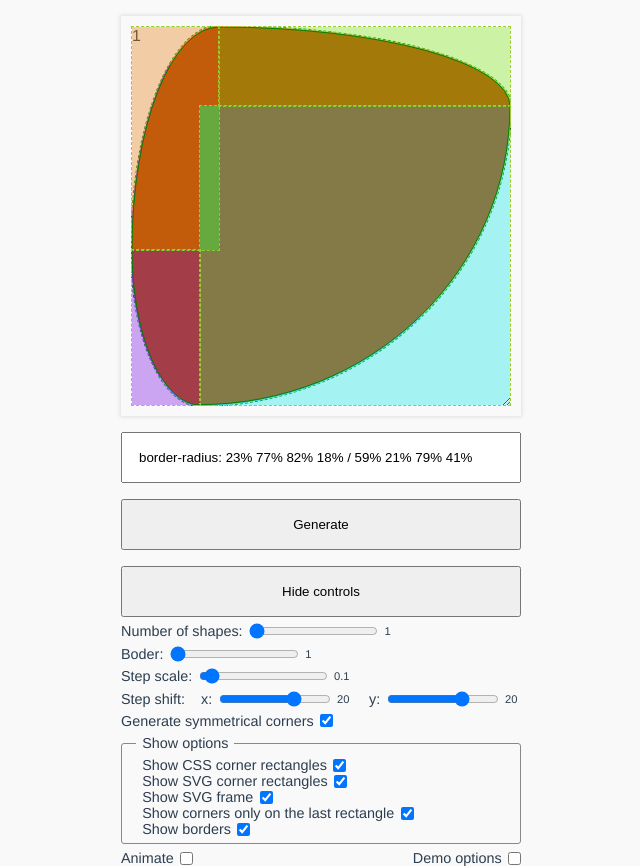
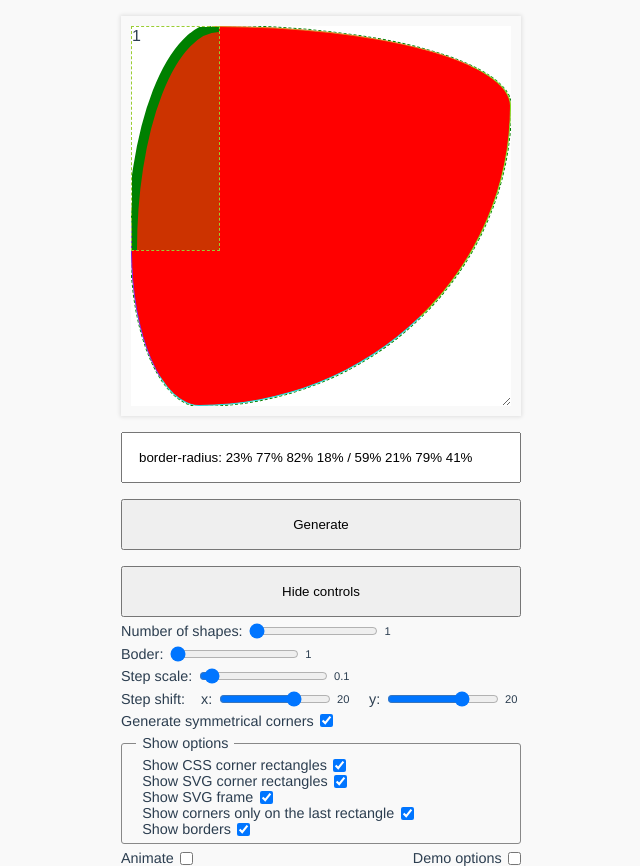
Before and after one commit to maxzz/border-radius-generator, a Vue app: page / in a window 1280 px wide. Shown: the whole page, without its empty margins (319-959 px from the left). Built offline with nearby package versions, Linux system fonts and the light colour scheme.

Commit message:
feature: experimenting with SVG ellipse animation 1. somehow working

```diff
--- a/src/App.vue
+++ b/src/App.vue
@@ -24,18 +24,18 @@
                         '--h3': corners[7],
                     }"
                 >
-                    <template v-if="options.showCssRects">
+                    <!-- <template v-if="options.showCssRects">
                         <div class="css-marker bm-tl" :title="`top-left\n${corners[0]}, ${corners[4]}`"> </div>
                         <div class="css-marker bm-tr" :title="`top-right\n${corners[1]}, ${corners[5]}`"></div>
                         <div class="css-marker bm-br" :title="`bottom-right\n${corners[2]}, ${corners[6]}`"></div>
                         <div class="css-marker bm-bl" :title="`bottom-left\n${corners[3]}, ${corners[7]}`"></div>
-                    </template>
+                    </template> -->
 
                     <template v-if="options.showSvgFrame">
-                        <svg class="svg-marker bm-tl" :style="{fill: options.showSvgRects ? 'rgba(0, 255, 0, .2)' : 'none'}"> <ellipse :cx="`100%`" :cy="`100%`" :rx="`100%`" :ry="`100%`"/> </svg>
-                        <svg class="svg-marker bm-tr" :style="{fill: options.showSvgRects ? 'rgba(0, 255, 0, .2)' : 'none'}"> <ellipse :cx="`0%`" :cy="`100%`" :rx="`100%`" :ry="`100%`"/> </svg>
-                        <svg class="svg-marker bm-br" :style="{fill: options.showSvgRects ? 'rgba(0, 255, 0, .2)' : 'none'}"> <ellipse :cx="`0%`" :cy="`0%`" :rx="`100%`" :ry="`100%`"/> </svg>
-                        <svg class="svg-marker bm-bl" :style="{fill: options.showSvgRects ? 'rgba(0, 255, 0, .2)' : 'none'}"> <ellipse :cx="`100%`" :cy="`0%`" :rx="`100%`" :ry="`100%`"/> </svg>
+                        <svg class="svg-marker bm-tl" :style="{fill: options.showSvgRects ? 'rgba(0, 255, 0, .2)' : 'none'}"> <ellipse pathLength="4" :cx="`100%`" :cy="`100%`" :rx="`100%`" :ry="`100%`"/> </svg>
+                        <!-- <svg class="svg-marker bm-tr" :style="{fill: options.showSvgRects ? 'rgba(0, 255, 0, .2)' : 'none'}"> <ellipse pathLength="1" :cx="`0%`" :cy="`100%`" :rx="`100%`" :ry="`100%`"/> </svg>
+                        <svg class="svg-marker bm-br" :style="{fill: options.showSvgRects ? 'rgba(0, 255, 0, .2)' : 'none'}"> <ellipse pathLength="1" :cx="`0%`" :cy="`0%`" :rx="`100%`" :ry="`100%`"/> </svg>
+                        <svg class="svg-marker bm-bl" :style="{fill: options.showSvgRects ? 'rgba(0, 255, 0, .2)' : 'none'}"> <ellipse pathLength="1" :cx="`100%`" :cy="`0%`" :rx="`100%`" :ry="`100%`"/> </svg> -->
                     </template>
                 </div>
 
@@ -433,8 +433,21 @@
             // fill: none;
             // fill: rgba(0, 255, 0, .2);
             stroke: green;
-            stroke-width: 1;
+            stroke-width: 10;
             //transition: all 2s;
+
+            stroke-dashoffset: 1;
+            stroke-dasharray: 1;
+            animation: appear 2s forwards;
+
+            @keyframes appear {
+                // from {
+                //     stroke-dashoffset: 1;
+                // }
+                to {
+                    stroke-dashoffset: 0;
+                }
+            }
         }
     }
 
```
